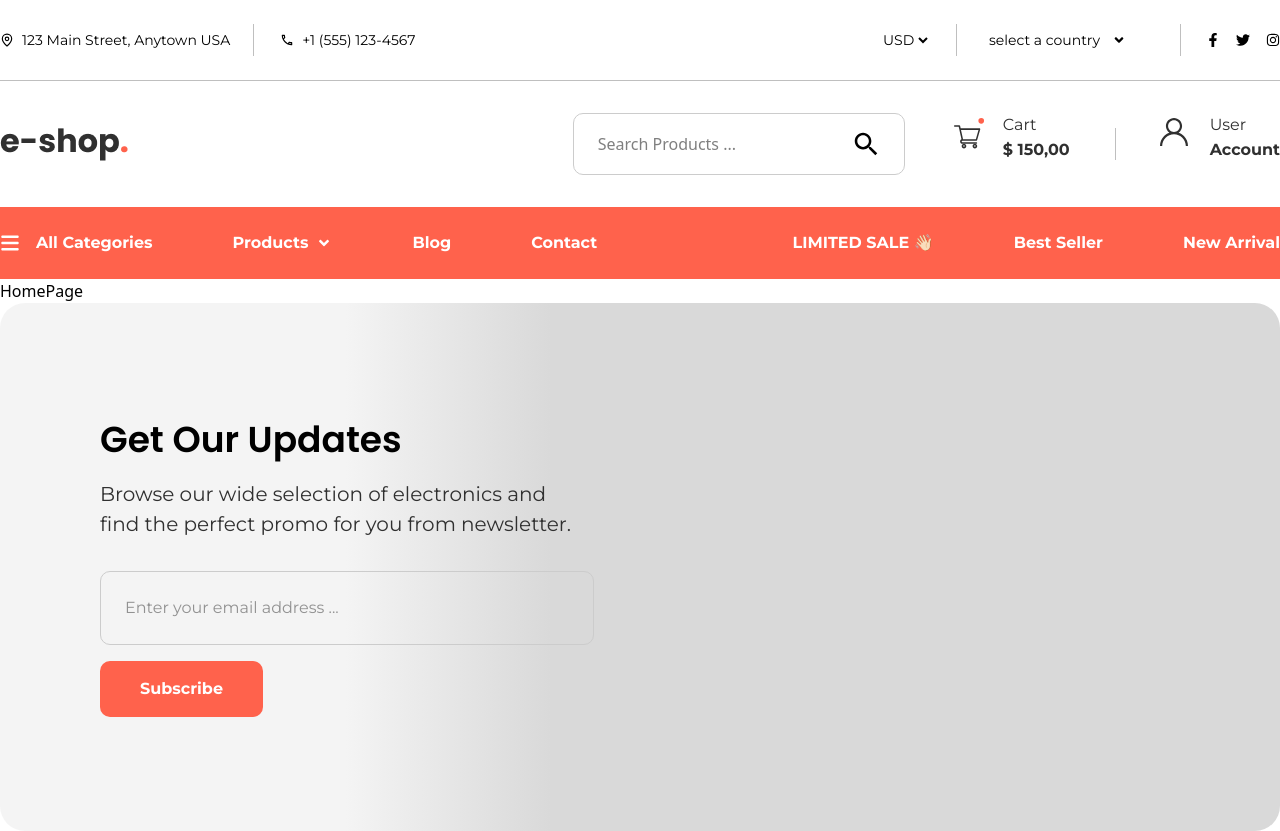
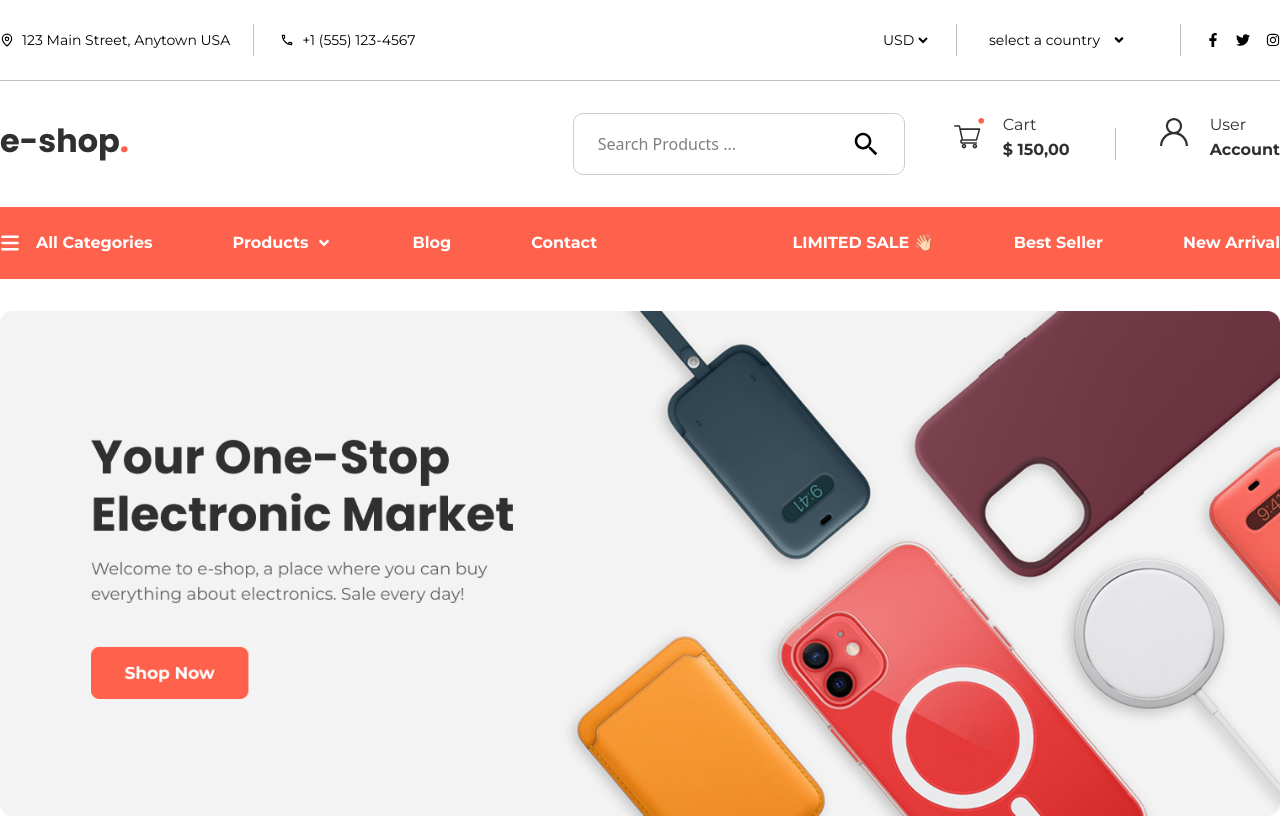
Before and after one commit to moumitaseemaa/eshop, a React (Vite) app: page / in a window 1280 px wide. Shown: the top 831 px of the page. Built offline with nearby package versions, Linux system fonts and the light colour scheme.

Commit message:
Banner added

```diff
--- /dev/null
+++ b/src/components/Banner.jsx
@@ -0,0 +1,16 @@
+import { Link } from "react-router-dom";
+import Container from "../components/commonLayouts/Container";
+
+const Banner = () => {
+  return (
+    <div className="mt-[32px] mb-20">
+      <Container>
+        <Link to={"/"}>
+          <img src="images/banner.png" alt="banner" />
+        </Link>
+      </Container>
+    </div>
+  );
+};
+
+export default Banner;
--- a/src/pages/HomePage.jsx
+++ b/src/pages/HomePage.jsx
@@ -1,8 +1,10 @@
-import React from 'react'
+import Banner from '../components/Banner'
 
 const HomePage = () => {
   return (
-    <div>HomePage</div>
+    <>
+    <Banner/>
+    </>
   )
 }
 
```
Also changed, not shown: public/images/banner.png (added).
